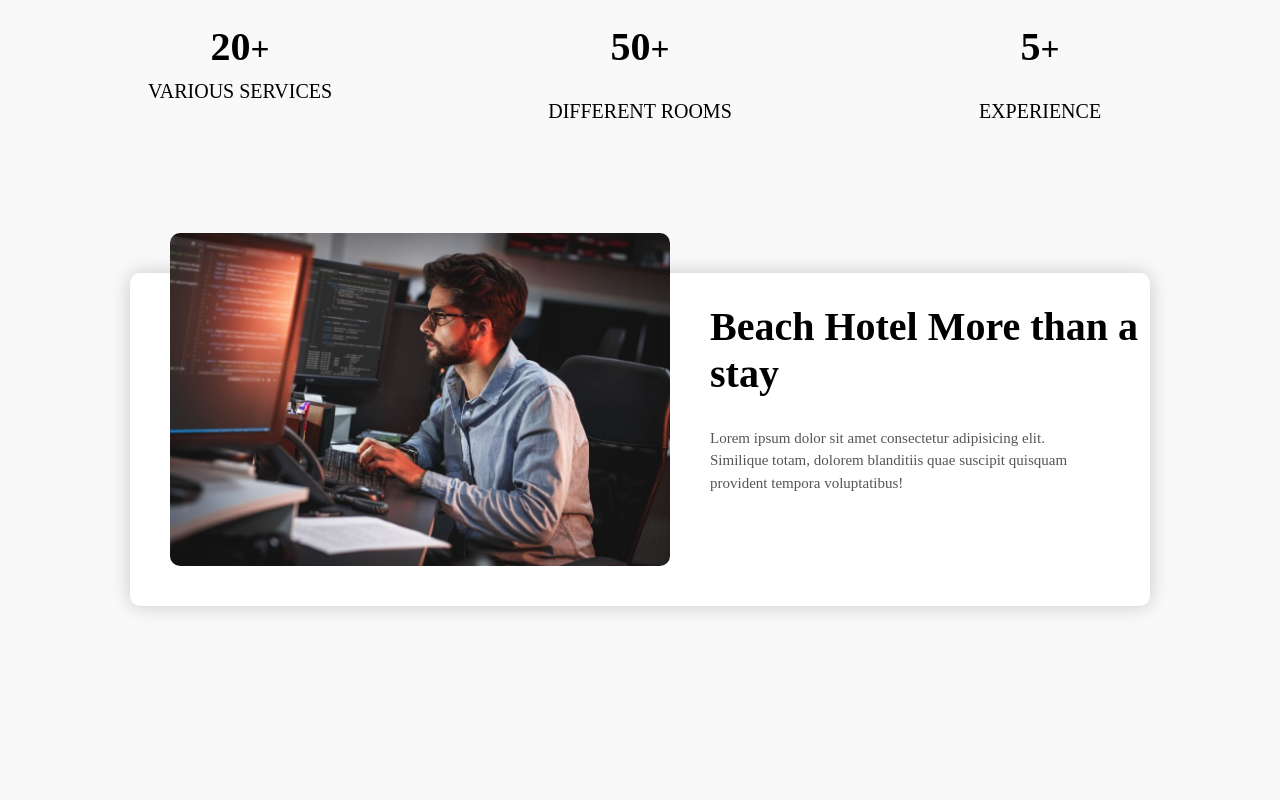
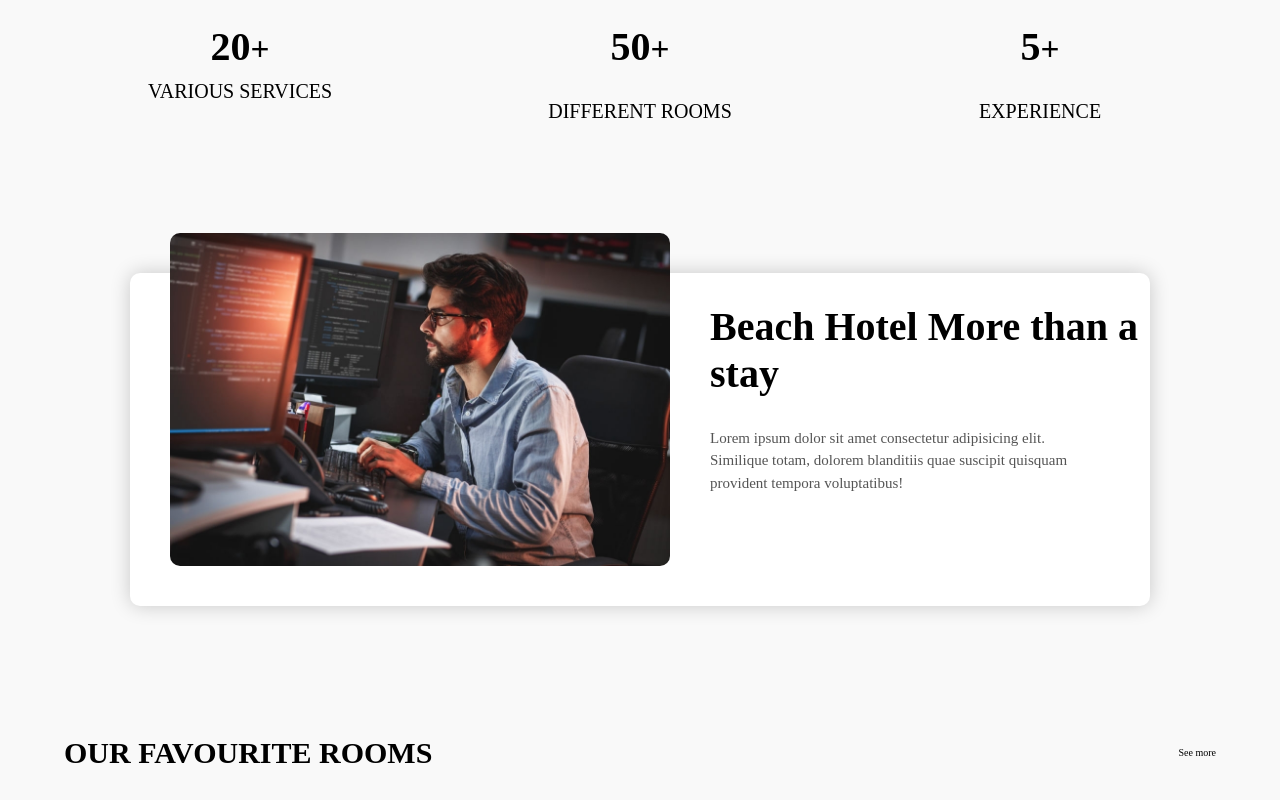
Before and after one commit to PrinceNarteh/hotel, a React (Create React App) app: page / in a window 1280 px wide. Shown: the part 798-1598 px from the top of the page. Before the commit the page ends 1504 px from the top, so only its background shows below. Built offline with nearby package versions, Linux system fonts and the light colour scheme.

Commit message:
add SectionHeader component

```diff
--- /dev/null
+++ b/src/components/home/FavouriteRooms.tsx
@@ -0,0 +1,14 @@
+import React from "react";
+import { Container } from "../styles/Container";
+import { Section } from "../styles/Section";
+import { SectionHeader } from "../styles/SectionHeader";
+
+export const FavouriteRooms = () => {
+  return (
+    <Section>
+      <Container fluid>
+        <SectionHeader title="Our Favourite Rooms" />
+      </Container>
+    </Section>
+  );
+};
--- /dev/null
+++ b/src/components/styles/SectionHeader.tsx
@@ -0,0 +1,29 @@
+import React from "react";
+import styled from "styled-components";
+import { Container } from "./Container";
+import { Title } from "./Title";
+
+interface SectionHeaderProps {
+  title: string;
+}
+
+export const SectionHeader = ({ title }: SectionHeaderProps) => {
+  return (
+    <SectionHeaderContainer>
+      <Title as="h3">{title}</Title>
+      <span>See more</span>
+    </SectionHeaderContainer>
+  );
+};
+
+const SectionHeaderContainer = styled.div`
+  width: 100%;
+  display: flex;
+  justify-content: space-between;
+  align-items: center;
+
+  h3 {
+    font-size: 3rem;
+    text-transform: uppercase;
+  }
+`;
--- a/src/pages/Home.tsx
+++ b/src/pages/Home.tsx
@@ -1,5 +1,6 @@
 import React from "react";
 import { Facts } from "../components/home/Facts";
+import { FavouriteRooms } from "../components/home/FavouriteRooms";
 import { Header } from "../components/home/Header";
 import { Report } from "../components/home/Report";
 import { Navbar } from "../components/navbar/Navbar";
@@ -11,6 +12,7 @@ export const Home = () => {
       <Header />
       <Facts />
       <Report />
+      <FavouriteRooms />
     </>
   );
 };
```
